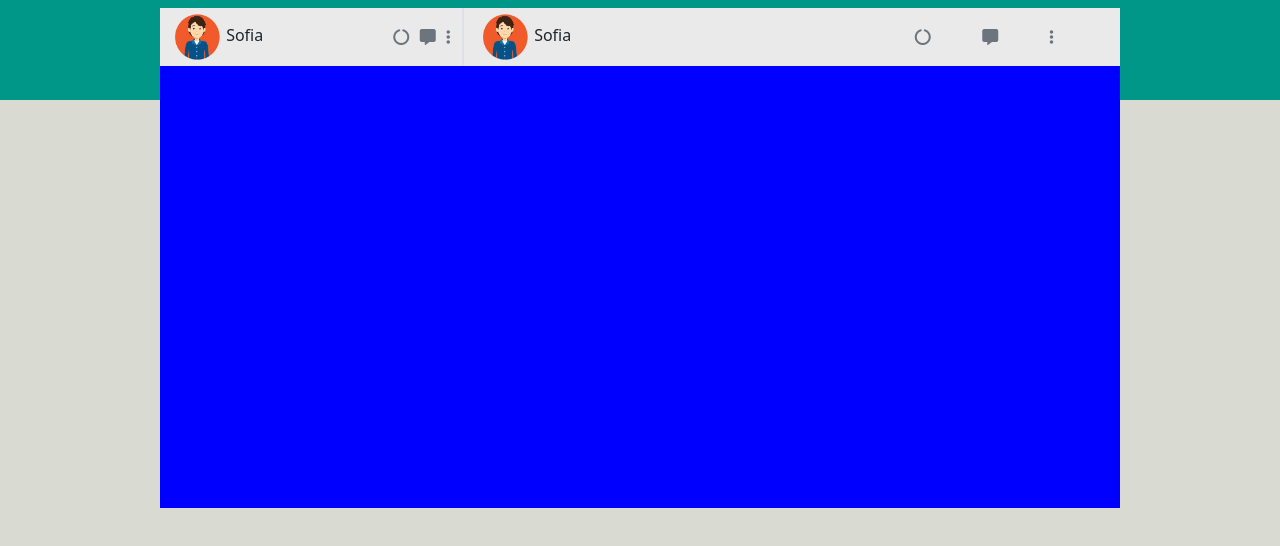
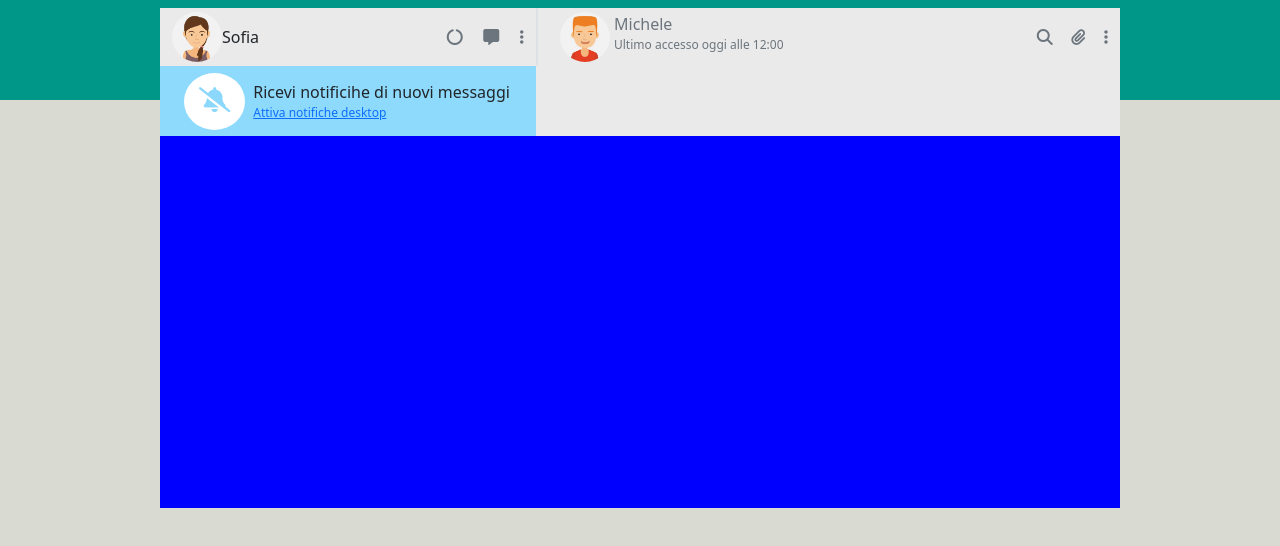
Before and after one commit to Gabrieleabu23/vue-boolzapp, a plain HTML site: page index.html in a window 1280 px wide. Drawn offline with nearby package versions, Linux system fonts and the light colour scheme.

Commit message:
add: notify blu div and upper menu complete rm: old img1&2

```diff
--- a/css/style.css
+++ b/css/style.css
@@ -21,8 +21,28 @@ body{
 }
 .avatar img{
     width: 50px;
-    height: 50px;
 }
 .menu_gray{
     background-color: #eaeaea;
 }
+.font_size_small{
+    font-size: 12px;
+}
+
+.blu_notify{
+    margin-left: -12px;
+    height: 70px;
+    background-color: #8edafd;
+}
+.notify_slashed{
+    padding: 15px 15px;
+    border-radius: 50%;
+    background-color: white;
+}
+.fa-bell-slash {
+    font-size: 25px;
+    color: #8cd8fc;
+}
+.col-12.blu_notify{
+width: 97%;
+}
--- a/index.html
+++ b/index.html
@@ -21,13 +21,15 @@
 <body>
     <div class="green_bg pt-2">
         <div class="container w-75 boh position-relative">
-            <div class="row position-absolute top-0 start-10 w-100">
-                <div class="col-4 pe-0">
-                    <div class="row justify-content-start menu_gray">
+            <div class="row position-absolute top-0 start-10 w-100 menu_gray">
+                <!-- PARTE A SINISTRA SOPRA -->
+                <div class="col-5 pe-0">
+                    <div class="flex-column">
+                        <div class="row justify-content-start">
                             <div class="col-8 py-1 border-right-1">
-                            <div class="avatar">
-                                <img src="img/img1.png" alt="">
-                                Sofia
+                                <div class="h-100 d-flex align-items-center">
+                                    <img src="img/avatar_io.jpg" alt="" class="rounded-circle avatar">
+                                    <span>Sofia</span>
                                 </div>
                             </div>
                             <div class="col-3 border-end border-2  border-gray">
@@ -39,18 +41,37 @@
                             </div>
                         </div>
                     </div>
-                <div class="col-8 ps-0 ">
-                    <div class="row justify-content-start menu_gray">
-                        <div class="col-8 py-1">
-                            <div class="avatar">
-                                <img src="img/img1.png" alt="">
-                                Sofia
+                    <!-- PARTE BLU DELLE NOTIFICHE A SINISTRA -->
+                    <div class="col-12  blu_notify">
+                        <div class="d-flex align-items-center h-100 p-4 gap-1">
+                            <div class="notify_slashed">
+                                <i class="fa-solid fa-bell-slash"></i>
+                            </div>
+                            <div class=" d-flex flex-column justify-content-center ps-1 h-100 ">
+                                <span>Ricevi notificihe di nuovi messaggi</span>
+                                <a class="font_size_small">Attiva notifiche desktop</a>
                             </div>
                         </div>
-                        <div class="col-3">
+                    </div>
+                </div>
+                <!-- PARTE A DESTRA SOPRA  -->
+                <div class="col-7 ps-0">
+                    <div class="row justify-content-between menu_gray">
+                        <div class="col-8 py-1 ">
+                            <div class="d-flex">
+                                <img src="img/avatar_1.jpg" alt="" class="rounded-circle avatar">
                                 <div class="d-flex align-items-center h-100 justify-content-between text-secondary">
-                                <i class="fa-solid fa-circle-notch"></i>
-                                <i class="fa-solid fa-message"></i>
+                                    <div class=" d-flex flex-column ps-1 h-100">
+                                        <span>Michele</span>
+                                        <span class="font_size_small">Ultimo accesso oggi alle 12:00</span>
+                                    </div>
+                                </div>
+                            </div>
+                        </div>
+                        <div class="col-2">
+                            <div class="d-flex align-items-center h-100 justify-content-between text-secondary">
+                                <i class="fa-solid fa-magnifying-glass"></i>
+                                <i class="fa-solid fa-paperclip"></i>
                                 <i class="fa-solid fa-ellipsis-vertical"></i>
                             </div>
                         </div>
```
Also changed, not shown: img/avatar_1.jpg (added), img/avatar_2.jpg (added), img/avatar_3.jpg (added), img/avatar_4.jpg (added), img/avatar_io.jpg (added), img/img1.png (deleted), img/img2.png (deleted), img/whatsapp_background.png (added), 2 other files. Lines whose indentation alone changed are shown as unchanged.
